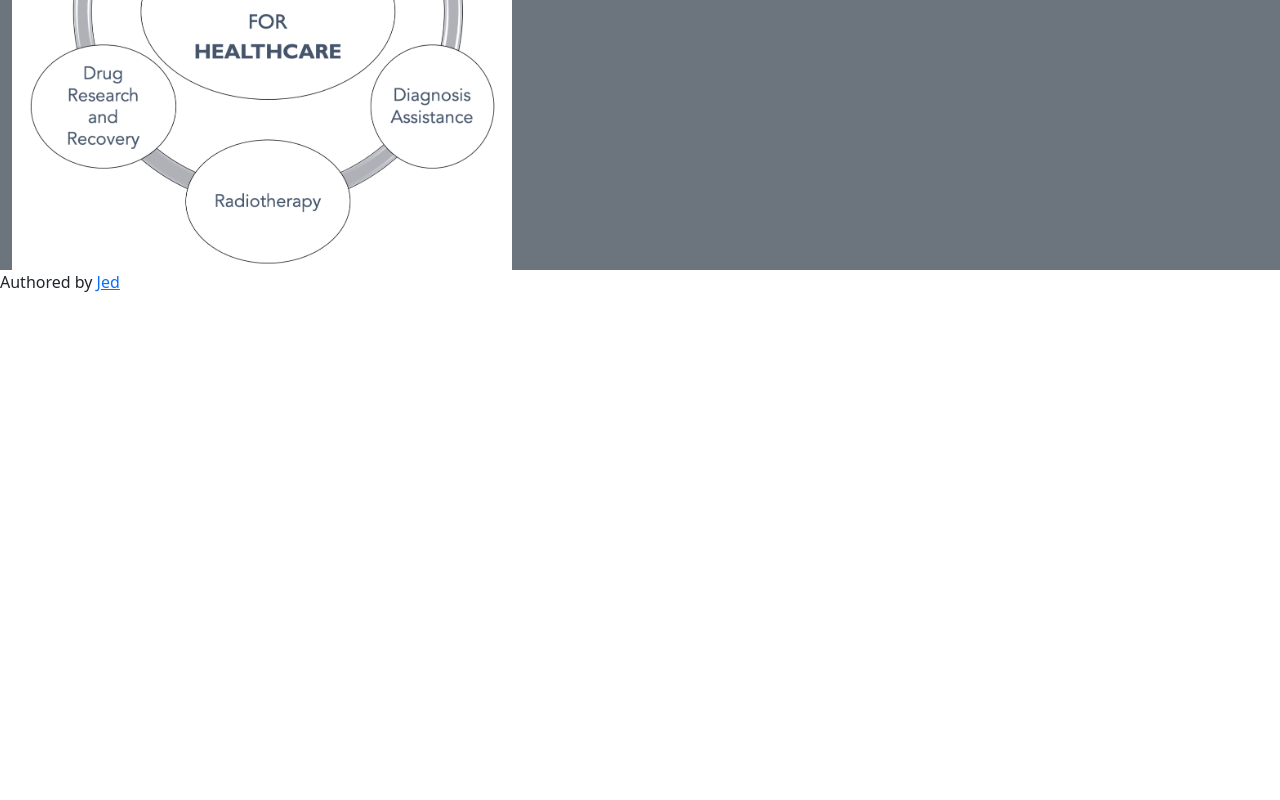
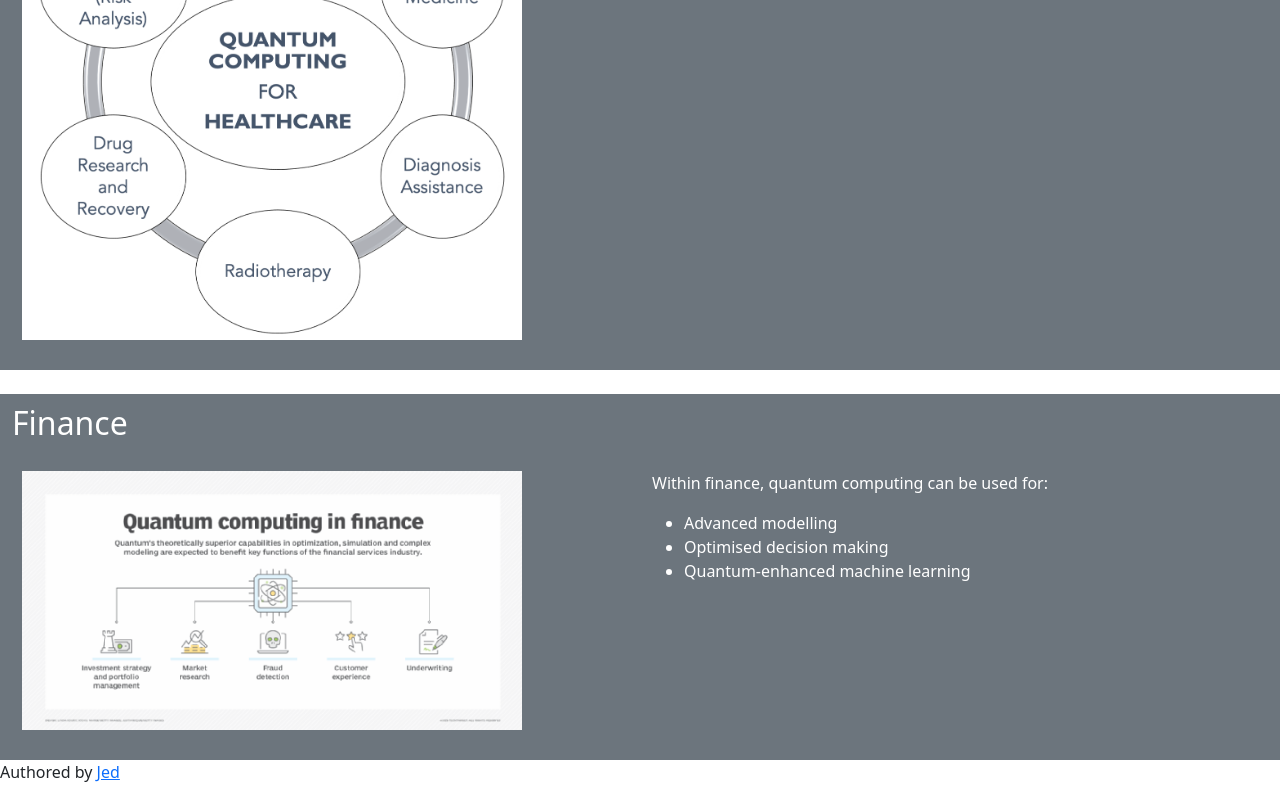
Before and after one commit to DaniilSyzenko/week-4-practical, a plain HTML site: page quantum.html in a window 1280 px wide. Shown: the part 1168-1968 px from the top of the page. Before the commit the page ends 1478 px from the top, so only its background shows below. Drawn offline with Linux system fonts and the light colour scheme.

Commit message:
finance added

```diff
--- a/quantum.html
+++ b/quantum.html
@@ -5,6 +5,15 @@
     <meta name="viewport" content="width=device-width, initial-scale=1">
     <link href="css/bootstrap.css" rel="stylesheet">
     <script src="js/bootstrap.bundle.js"></script>
+    <style>
+        #contents a {
+            color: white;
+        }
+
+        div {
+            padding: 10px;
+        }
+    </style>
 </head>
 <body>
     <nav class="navbar navbar-default">
@@ -22,8 +31,8 @@
         <img src="img/quantum_computer.png">
         <p>Quantum computing has a number of applications that make positive contributions to society.</p>
         <p>These include:
-            <ul>
-                <li><a style="color: white;" href="quantum.html#healthcare">Healthcare</a></li>
+            <ul id="contents">
+                <li><a href="quantum.html#healthcare">Healthcare</a></li>
                 <li>Finance</li>
                 <li>Climate technology</li>
                 <li>Travel and transportation</li>
@@ -45,7 +54,23 @@
             </div>
         </div>
     </div>
-
+    <br>
+    <div class="container-fluid bg-secondary text-white" id="Finance">
+        <h2>Finance</h2>
+        <div class="row align-items-start">
+            <div class="col">
+                <img src="img/quantum_finance.png" width="500">
+            </div>
+            <div class="col">
+                <p>Within finance, quantum computing can be used for:</p>
+                <ul>
+                    <li>Advanced modelling</li>
+                    <li>Optimised decision making</li>
+                    <li>Quantum-enhanced machine learning</li>
+                </ul>
+            </div>
+        </div>
+    </div>
     <P>Authored by <a href="https://github.com/jedn07">Jed</a></P>
 
 </body>
```
Also changed, not shown: img/quantum_finance.png (added).
